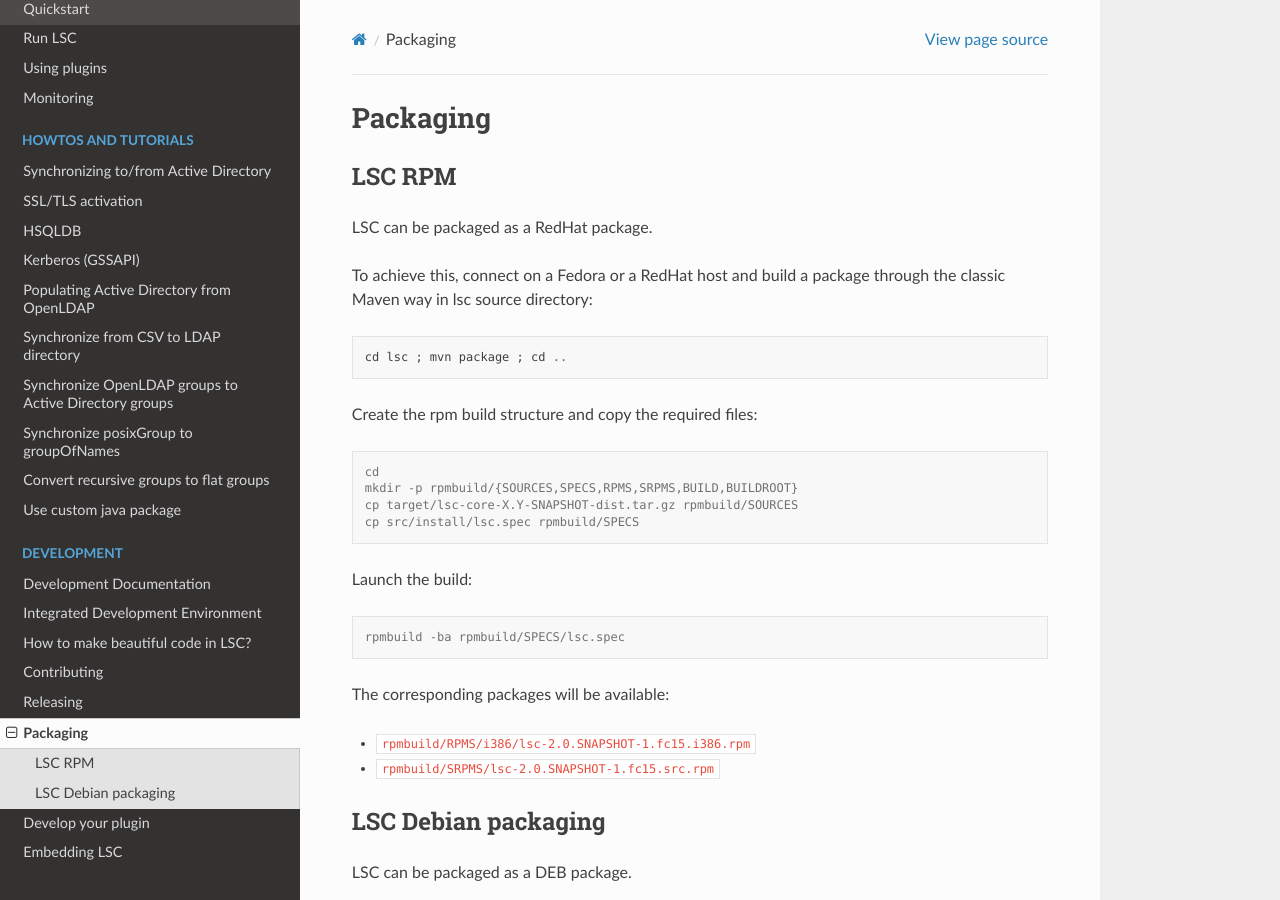
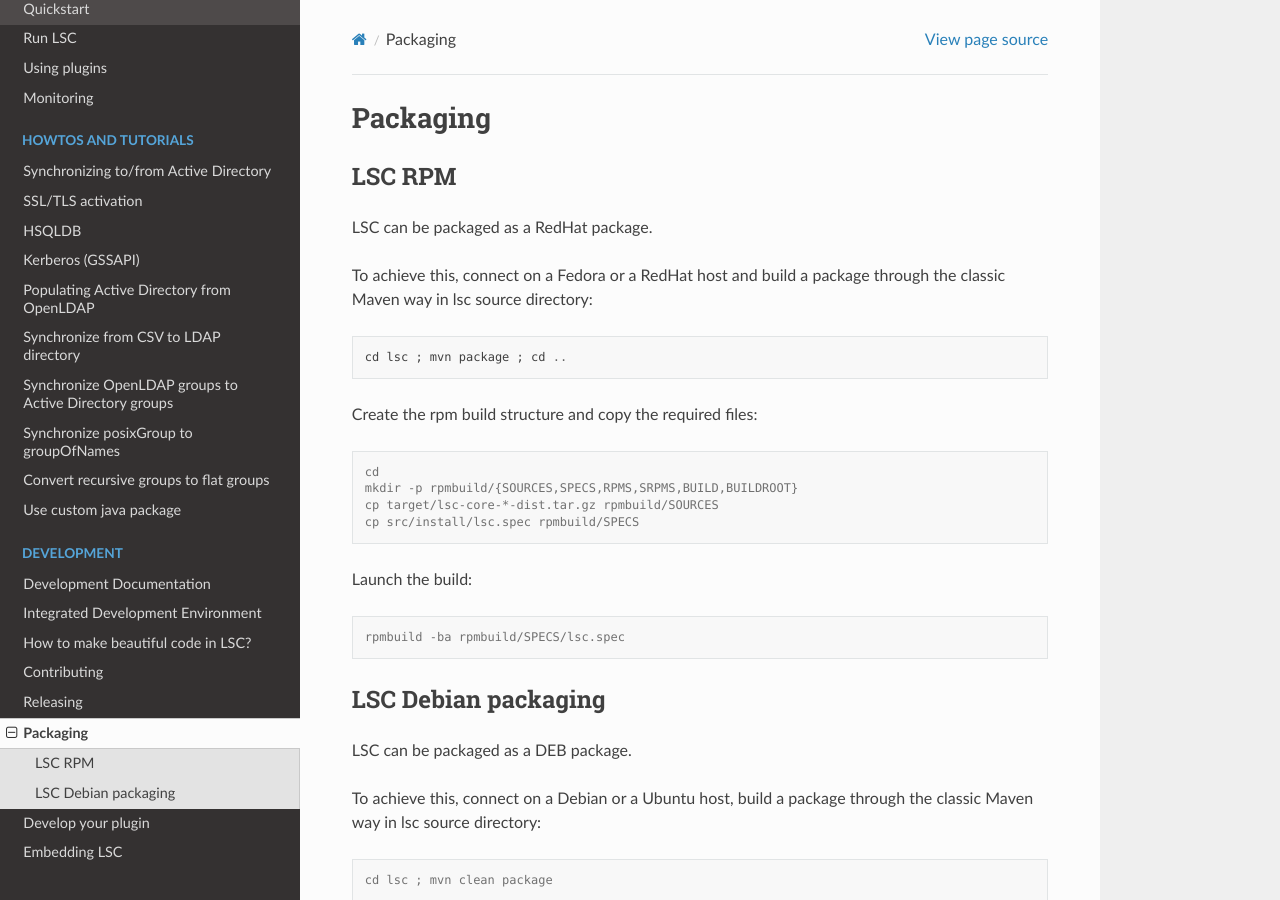
Before and after one commit to lsc-project/documentation, a Sphinx documentation site: the page built from source/packaging.rst, in a window 1280 px wide and 900 px high. Built offline with Sphinx 7.4.7 and the Read the Docs theme 3.1.0, drawn with Linux system fonts in a browser that asks for light colours.

Commit message:
RPM packaging

```diff
--- a/source/packaging.rst
+++ b/source/packaging.rst
@@ -19,7 +19,7 @@
 
     cd
     mkdir -p rpmbuild/{SOURCES,SPECS,RPMS,SRPMS,BUILD,BUILDROOT}
-    cp target/lsc-core-X.Y-SNAPSHOT-dist.tar.gz rpmbuild/SOURCES
+    cp target/lsc-core-*-dist.tar.gz rpmbuild/SOURCES
     cp src/install/lsc.spec rpmbuild/SPECS
 
 Launch the build:
@@ -27,12 +27,6 @@
 .. code-block:: console
 
     rpmbuild -ba rpmbuild/SPECS/lsc.spec
-
-The corresponding packages will be available:
-
-* ``rpmbuild/RPMS/i386/lsc-2.0.SNAPSHOT-1.fc15.i386.rpm``
-* ``rpmbuild/SRPMS/lsc-2.0.SNAPSHOT-1.fc15.src.rpm``
-
 
 LSC Debian packaging
 ====================
```
